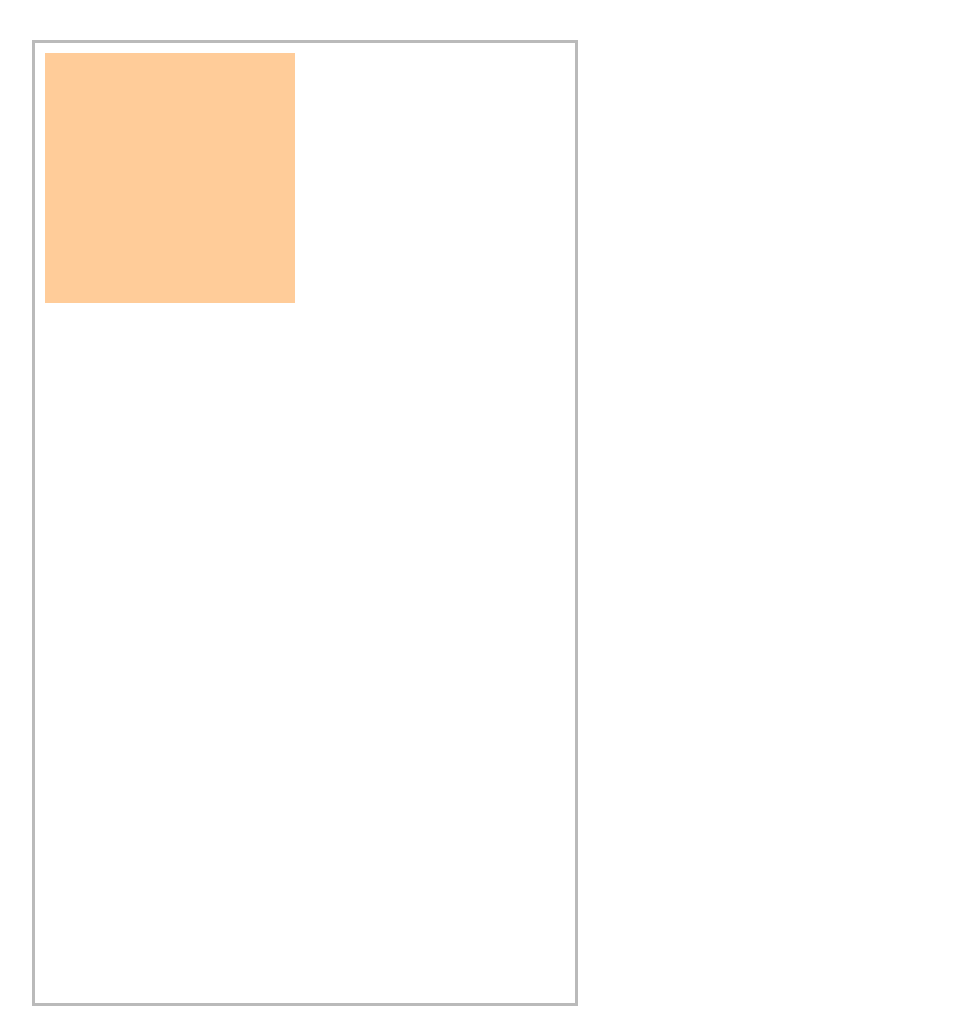
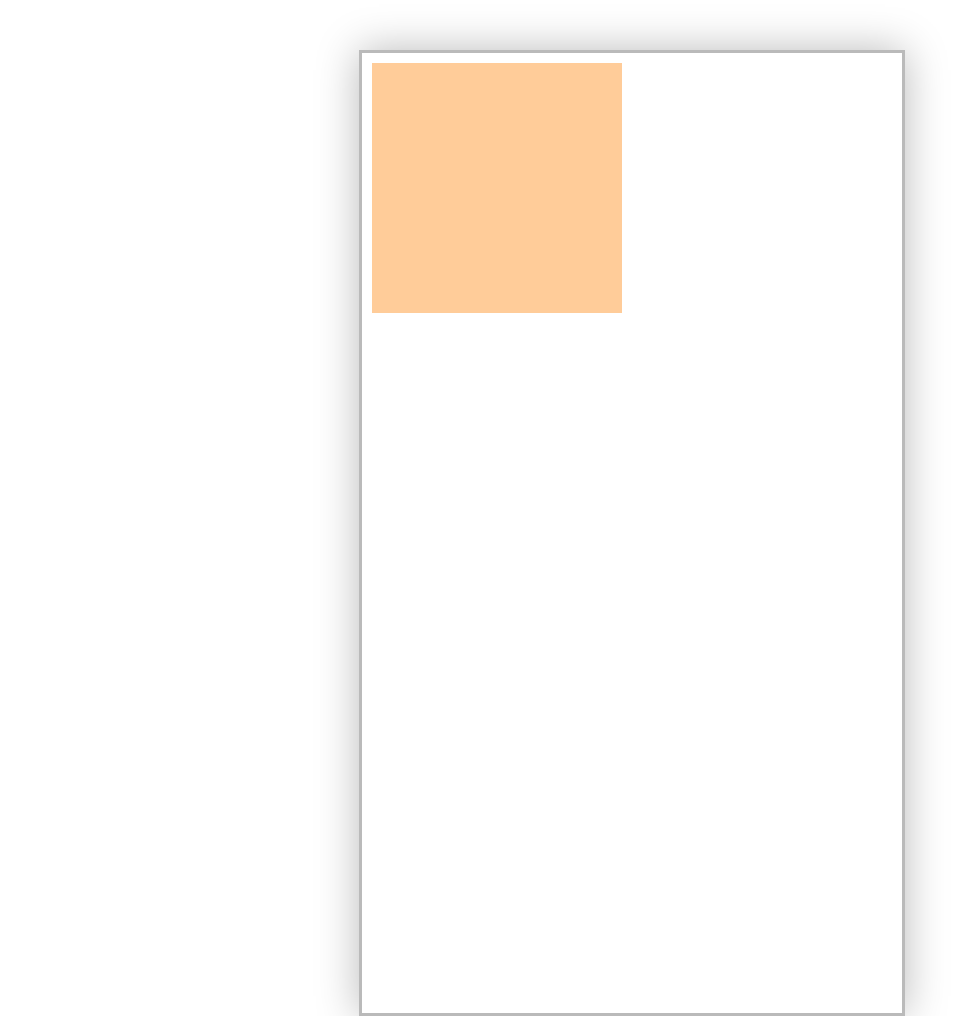
Before and after one commit to michalzagrodzki/Canvas-Exercise, a website: page app/index.html in a window 1280 px wide. Shown: the whole page, without its empty margins (8-963 px from the left). Drawn offline with Linux system fonts and the light colour scheme.

Commit message:
Correct CSS styles of canvas frame.

```diff
--- a/app/index.html
+++ b/app/index.html
@@ -11,8 +11,12 @@
               padding: 0px;
           }
         #myCanvas {
+          margin-top: 50px;
+          display: block;
           border: 3px solid #bababa;
-          margin: 40px;
+          margin-left: auto;
+          margin-right: auto;
+          box-shadow: 0px 0px 40px 0px #bababa;
         }
       </style>
 
```
